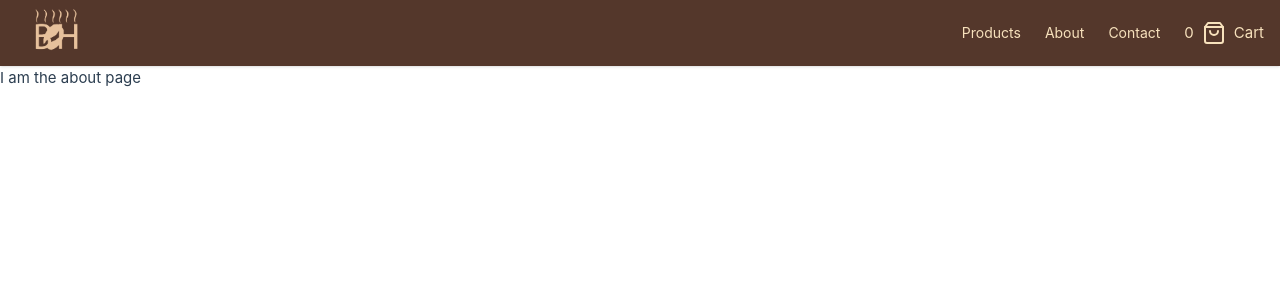
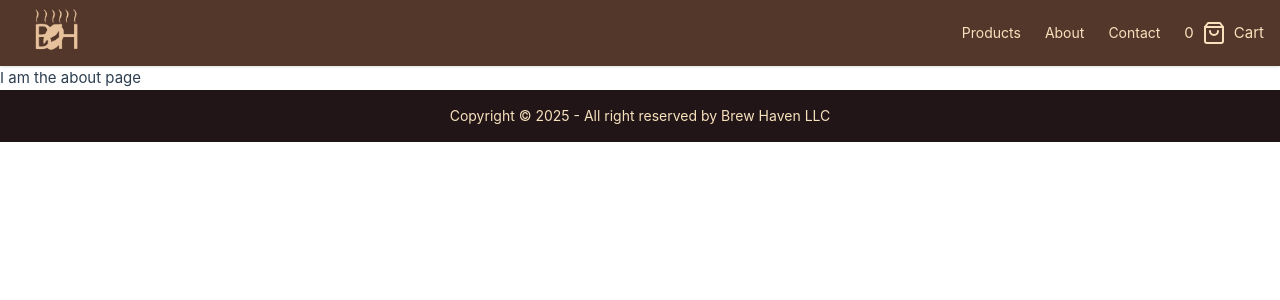
Before and after one commit to Codechad122/midpoint-portfolio, a Vue app: page /about in a window 1280 px wide. Shown: the top 300 px of the page. Built offline with nearby package versions, Linux system fonts and the light colour scheme.

Commit message:
add footer

```diff
--- a/src/components/About.vue
+++ b/src/components/About.vue
@@ -1,5 +1,6 @@
 <script setup>
-    import Navbar from './Navbar.vue'
+    import Footer from './Footer.vue';
+import Navbar from './Navbar.vue'
 
 </script>
 
@@ -8,4 +9,5 @@
         <Navbar />
     </header>
     <div>I am the about page</div>
+    <Footer />
 </template>
--- a/src/components/Contact.vue
+++ b/src/components/Contact.vue
@@ -21,5 +21,5 @@ import Navbar from './Navbar.vue'
             <button class="btn btn-sm">Submit</button>
         </form>
     </div>
-
+    <Footer />
 </template>
--- a/src/components/Products.vue
+++ b/src/components/Products.vue
@@ -34,4 +34,5 @@ const data = [
             </div>
         </div>
     </main>
+    <Footer />
 </template>
```
